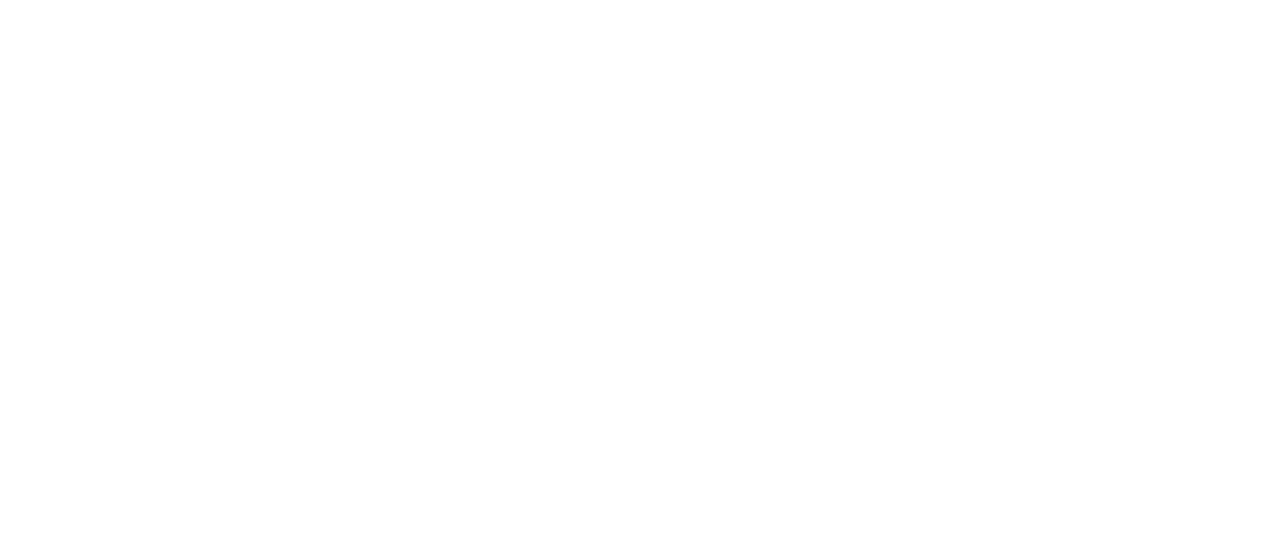
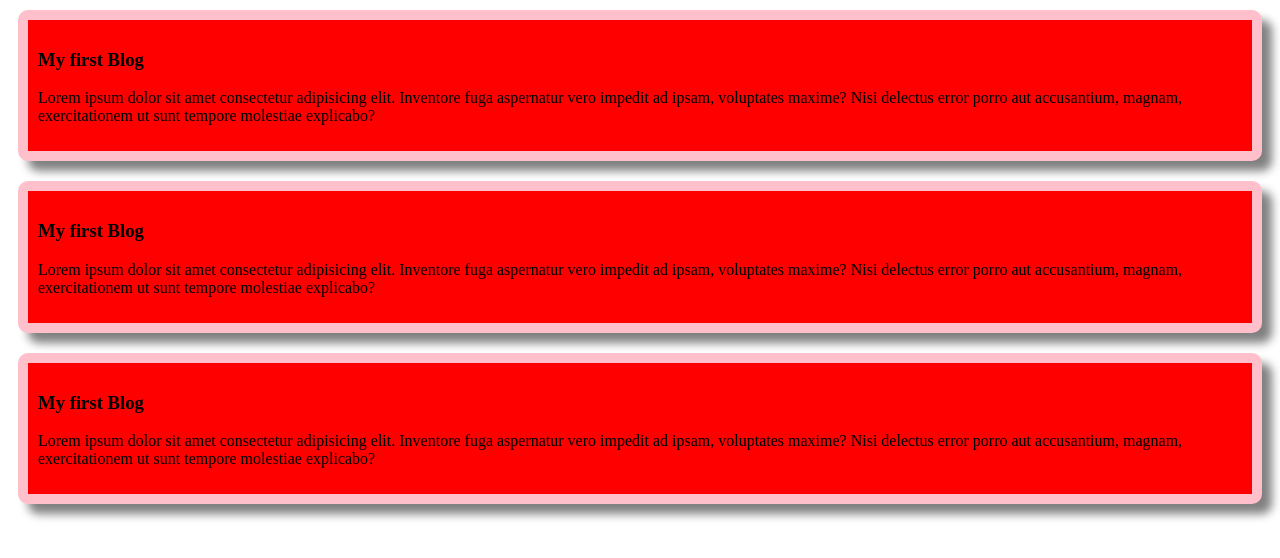
Before and after one commit to MdAlim360/learn-github, a plain HTML site: page index.html in a window 1280 px wide. Drawn offline with Linux system fonts and the light colour scheme.

Commit message:
2nd time add my repu

```diff
--- a/index.html
+++ b/index.html
@@ -5,8 +5,21 @@
     <meta http-equiv="X-UA-Compatible" content="IE=edge">
     <meta name="viewport" content="width=device-width, initial-scale=1.0">
     <title>My first repo agin restart</title>
+     <link rel="stylesheet" href="styles/style.css">
 </head>
 <body>
+    <div>
+        <h3>My first Blog</h3>
+        <p>Lorem ipsum dolor sit amet consectetur adipisicing elit. Inventore fuga aspernatur vero impedit ad ipsam, voluptates maxime? Nisi delectus error porro aut accusantium, magnam, exercitationem ut sunt tempore molestiae explicabo?</p>
+    </div>
+    <div>
+        <h3>My first Blog</h3>
+        <p>Lorem ipsum dolor sit amet consectetur adipisicing elit. Inventore fuga aspernatur vero impedit ad ipsam, voluptates maxime? Nisi delectus error porro aut accusantium, magnam, exercitationem ut sunt tempore molestiae explicabo?</p>
+    </div>
+    <div>
+        <h3>My first Blog</h3>
+        <p>Lorem ipsum dolor sit amet consectetur adipisicing elit. Inventore fuga aspernatur vero impedit ad ipsam, voluptates maxime? Nisi delectus error porro aut accusantium, magnam, exercitationem ut sunt tempore molestiae explicabo?</p>
+    </div>
 
 </body>
 </html>
--- /dev/null
+++ b/styles/style.css
@@ -0,0 +1,10 @@
+div{
+    margin: 10px;
+    border: 10px solid pink;
+    padding: 10px;
+    border-radius: 10px;
+    box-shadow: 10px 10px 10px gray;
+    background-color: red;
+    margin-bottom: 20px;
+
+}
```
